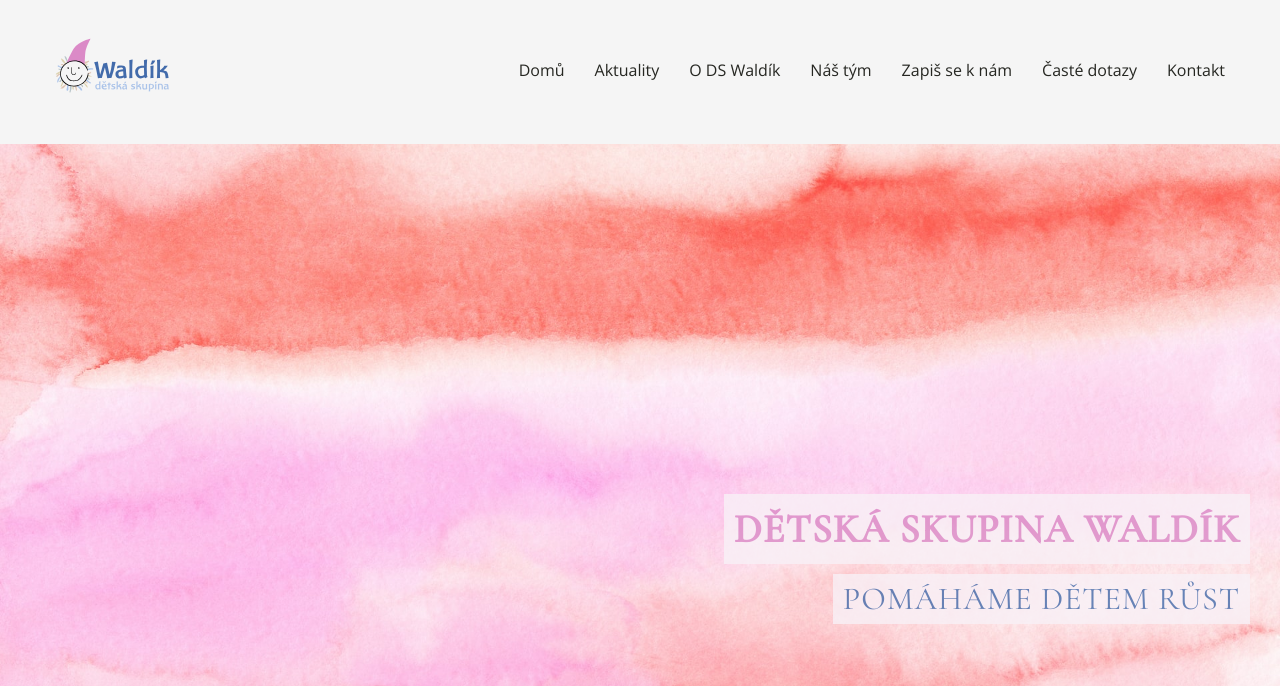
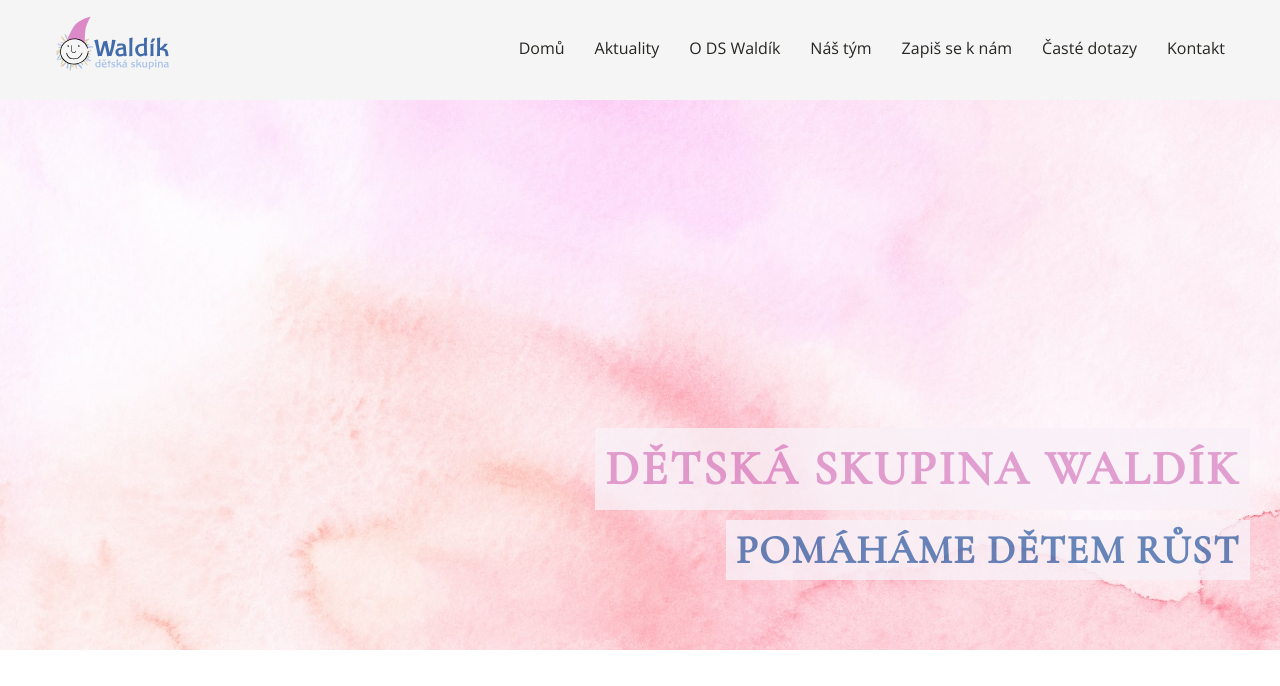
Before and after one commit to sarkabohacova/waldik-projekt, an Eleventy site: page index.html in a window 1280 px wide. Shown: the top 686 px of the page. Built offline with nearby package versions, Linux system fonts and the light colour scheme; Eleventy itself is replaced by a stand-in of ours; files that its build step writes are made by us from their sources.

Commit message:
hero image

```diff
--- a/index.html
+++ b/index.html
@@ -3,7 +3,7 @@ layout: layouts/main.njk
 title: DS Waldík
 ---
 
-<section class="hero" style="background-image: url(/images/hero-two.jpg);">
+<section class="hero" style="background-image: url(/images/hero-one.jpg);">
     <div class="hero__content">
             <h1 class="hero__title">Dětská skupina Waldík</h1><br>
             <h2 class="hero__motto">Pomáháme dětem růst</h2>
--- a/scss/_header.scss
+++ b/scss/_header.scss
@@ -10,7 +10,11 @@
 	background-color: whitesmoke;
 	padding-left: 40px;
 	padding-right: 40px;
-	height: 18vh;
+	height: 80px;
+
+	@media screen and (min-width: 1020px) {
+		height: 100px;
+	}
 }
 
 .header__logo {
--- a/scss/_hero.scss
+++ b/scss/_hero.scss
@@ -25,9 +25,9 @@
 .hero__title {
     display: inline-block;
     font-family: root.$font-special;
-	font-weight: 600;
+	font-weight: 800;
     font-size: 2rem;
-    letter-spacing: 1px;
+    letter-spacing: 2.5px;
     text-transform: uppercase;
     color: root.$color-accent;
     background-color: root.$color-light;
@@ -36,7 +36,7 @@
     opacity: 0.8;
 
     @media screen and (min-width: 960px) {
-        font-size: 2.5rem;
+        font-size: 3rem;
     }
 }
 
@@ -50,8 +50,8 @@
     margin: 0;
     font-size: 1.5rem;
     line-height: 1.25;
-    font-weight: 400;
-    letter-spacing: 1px;
+    font-weight: 600;
+    letter-spacing: 1.5px;
     color: root.$color-primary;
     background-color: root.$color-light;
     text-transform: uppercase;
@@ -59,6 +59,6 @@
     opacity: 0.8;
 
     @media screen and (min-width: 960px) {
-        font-size: 2rem;
+        font-size: 2.5rem;
     }
 }
```
Also changed, not shown: css/style.css, images/hero-five.jpg (added), images/hero-four.jpg (added), 1 other file.
